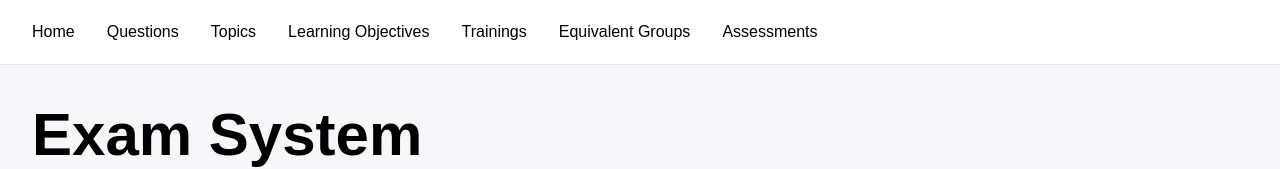
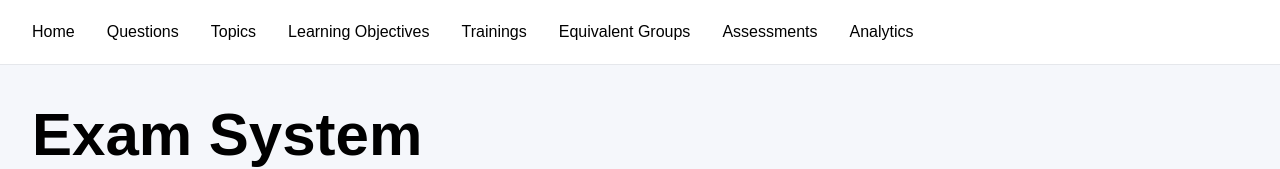
Before and after one commit to Pro-jaekt-3/Projekt3, a React (Vite) app in the folder frontend/: page / in a window 1280 px wide. Shown: the top 169 px of the page. Built offline with nearby package versions, Linux system fonts and the light colour scheme; no server answers.

Commit message:
povezava

```diff
--- a/frontend/src/App.tsx
+++ b/frontend/src/App.tsx
@@ -10,6 +10,7 @@ import TrainingsPage from "./pages/TrainingsPage";
 import EquivalentGroupsPage from "./pages/EquivalentGroupsPage";
 import AssessmentsPage from "./pages/AssessmentsPage";
 import SolveAssessmentPage from "./pages/SolveAssessmentPage";
+import AnalyticsPage from "./pages/AnalyticsPage";
 
 
 function App() {
@@ -33,6 +34,8 @@ function App() {
         <Route path="/assessments" element={<AssessmentsPage />} />
 
         <Route path="/solve-assessment/:id" element={<SolveAssessmentPage />} />
+
+        <Route path="/analytics" element={<AnalyticsPage />} />
       </Routes>
     </BrowserRouter>
   );
--- a/frontend/src/components/Navbar.tsx
+++ b/frontend/src/components/Navbar.tsx
@@ -11,6 +11,7 @@ function Navbar() {
         <Link to="/trainings">Trainings</Link>
         <Link to="/equivalent-groups">Equivalent Groups</Link>
         <Link to="/assessments">Assessments</Link>
+        <Link to="/analytics">Analytics</Link>
       </div>
     </nav>
   );
```
